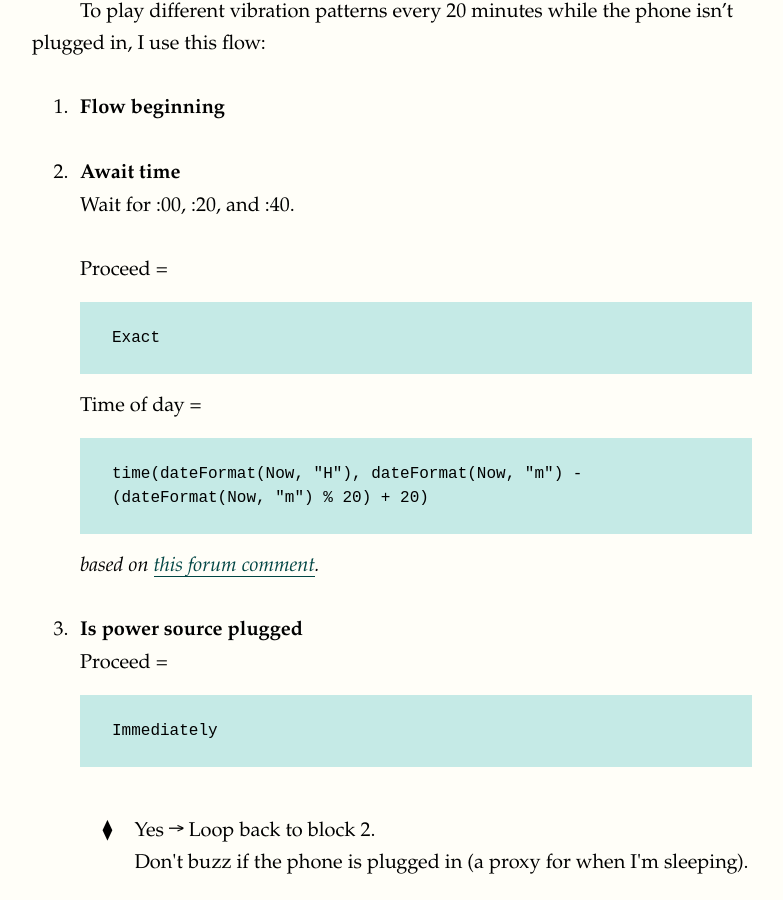
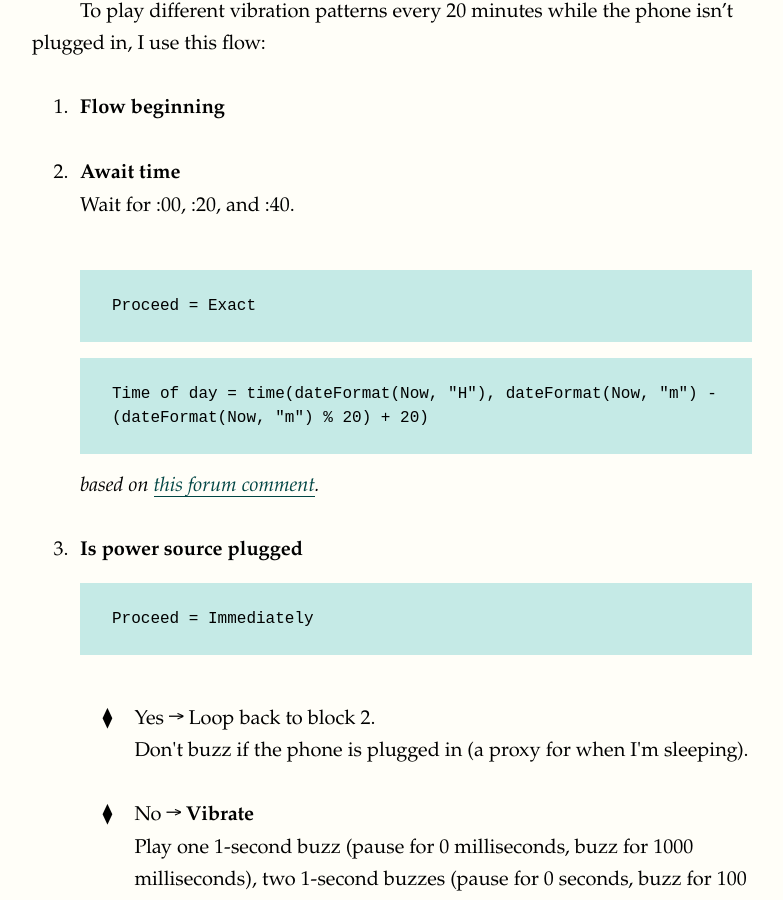
Before and after one commit to aubrielee/aubrielee.github.io, a Jekyll site: the page built from _posts/2025-12-21-training-my-senses.md, in a window 1280 px wide and 900 px high, scrolled down 1210 px. Shown: the whole window, without its empty margins (248-1031 px from the left). Built offline with Jekyll 4.4.1, drawn with Linux system fonts in a browser that asks for light colours; nearby versions of some CDN libraries; some web fonts are replaced; some of the changed text lies outside the part shown.

```diff
--- a/_posts/2025-12-21-training-my-senses.md
+++ b/_posts/2025-12-21-training-my-senses.md
@@ -35,17 +35,15 @@ To play different vibration patterns every 20 minutes while the phone isn't plug
         Wait for :00, :20, and :40.
         <br>
         <br>
-        Proceed =
-        <pre>Exact</pre>
+        <pre>Proceed = Exact</pre>
 
-        Time of day =
-        <pre>time(dateFormat(Now, "H"), dateFormat(Now, "m") - (dateFormat(Now, "m") % 20) + 20)</pre>
+        <pre>Time of day = time(dateFormat(Now, "H"), dateFormat(Now, "m") - (dateFormat(Now, "m") % 20) + 20)</pre>
         <em>based on <a href="https://www.reddit.com/r/AutomateUser/comments/1mnohda/comment/n86j3r2/">this forum comment</a>.</em>
     </li>
     <br>
     <li><strong>Is power source plugged</strong>
         <br>
-        Proceed = <pre>Immediately</pre>
+        <pre>Proceed = Immediately</pre>
         <br>
         <ul>
             <li style="margin-left:0">Yes → Loop back to block 2.
@@ -58,7 +56,7 @@ To play different vibration patterns every 20 minutes while the phone isn't plug
                 Play one 1-second buzz (pause for 0 milliseconds, buzz for 1000 milliseconds), two 1-second buzzes (pause for 0 seconds, buzz for 100 milliseconds, pause for 500 milliseconds, buzz for 1000 milliseconds), and three 1-second buzzes.
                 <br>
                 <br>
-                Pattern = <pre>{"0": [0, 1000], "1": [0, 1000, 500, 1000], "2": [0, 1000, 500, 1000, 500, 1000]}[dateFormat(Now, "m") // 20]</pre>
+                <pre>Pattern = {"0": [0, 1000], "1": [0, 1000, 500, 1000], "2": [0, 1000, 500, 1000, 500, 1000]}[dateFormat(Now, "m") // 20]</pre>
                 <em>with credit and many thanks to <a href="https://github.com/henrik-lindqvist">Henrik Lindqvist</a>.</em>
                 <br>
                 <br>
```
